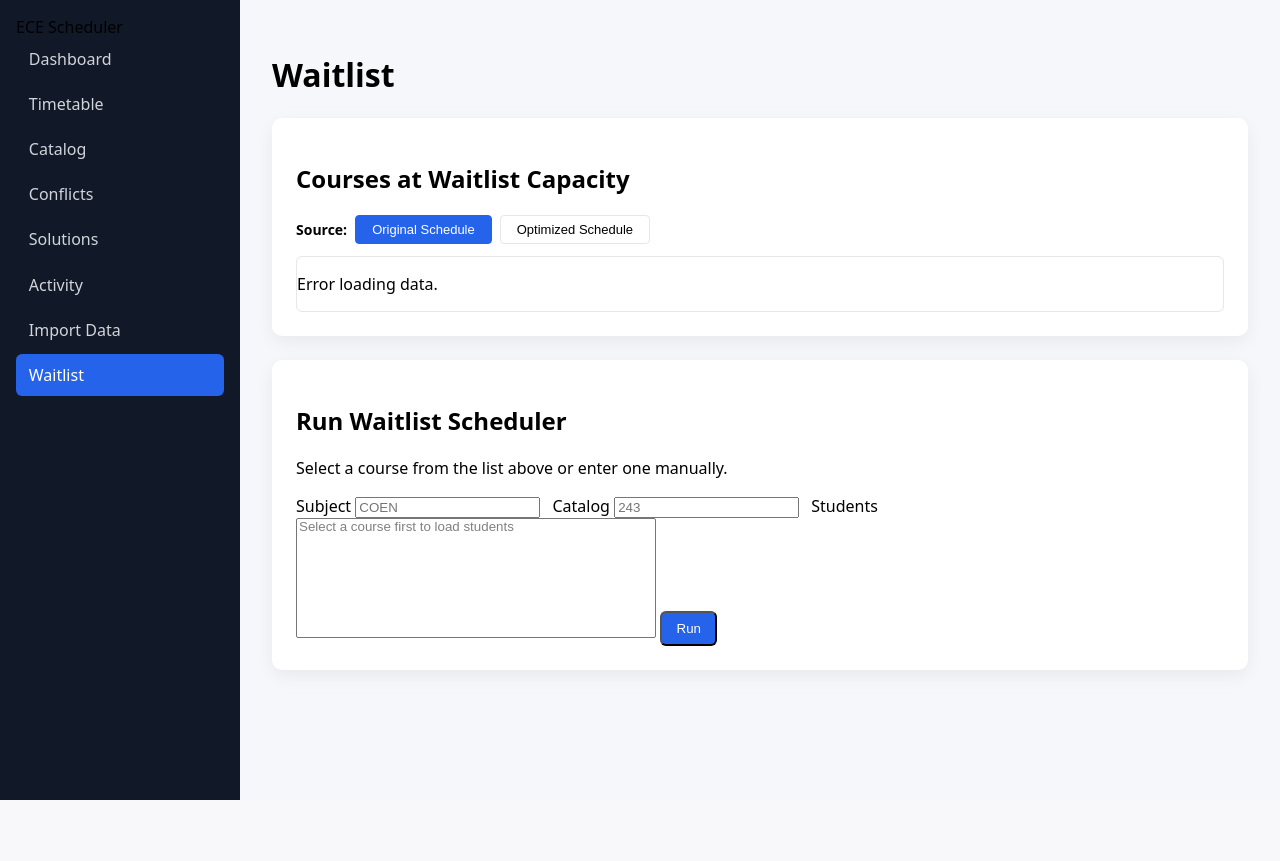
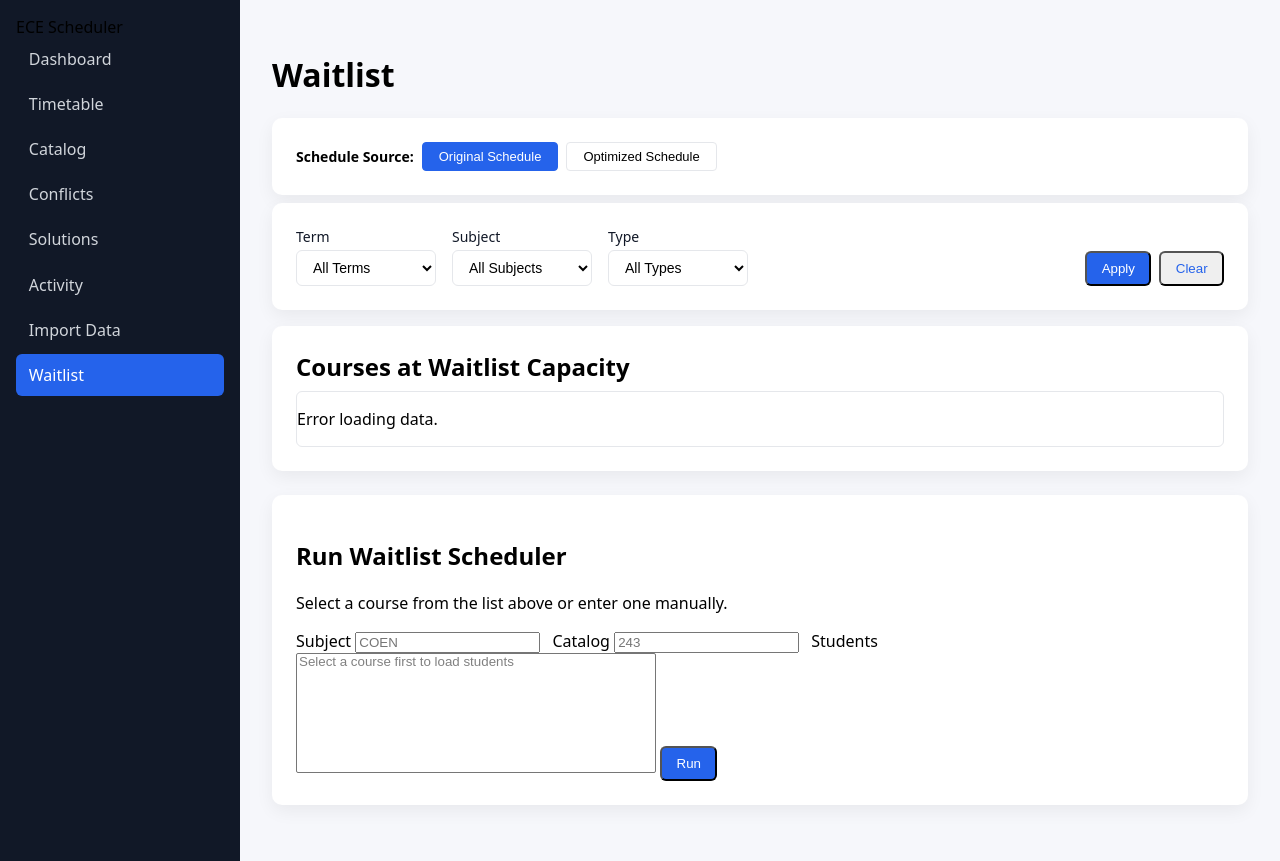
Before and after one commit to CelinZiad/490-10-Classes-Scheduler, a Flask app: page /waitlist in a window 1280 px wide. Before the commit the page ends 800 px from the top, so only its background shows below. Run offline with Flask 3, Linux system fonts and the light colour scheme; data that the repository does not hold is empty; some libraries are stand-ins or nearby versions.

Commit message:
fix: add filters and deduplicate waitlist table rows
Add term, subject, and component type filter dropdowns to the waitlist
page. Fix duplicate rows caused by multiple meeting patterns per section
by using GROUP BY instead of raw SELECT (2077 → 128 unique rows).

```diff
--- a/app.py
+++ b/app.py
@@ -687,23 +687,87 @@ def waitlist():
     return render_template(ROUTE_TEMPLATES.get('/waitlist', 'waitlist.html'))
 
 
+@app.get('/api/waitlist/filters')
+def api_waitlist_filters():
+    """Return distinct term / subject / component values for the waitlist filter bar."""
+    source = request.args.get('source', 'scheduleterm')
+    table = 'optimized_schedule' if source == 'optimized' else 'scheduleterm'
+
+    def _label(ymd):
+        if not ymd:
+            return 'Unknown term'
+        y, m = int(ymd[:4]), int(ymd[5:7])
+        if 1 <= m <= 4:
+            return f'Winter {y}'
+        if 5 <= m <= 8:
+            return f'Summer {y}'
+        return f'Fall {y}'
+
+    try:
+        terms = db.session.execute(db.text(f"""
+            SELECT termcode,
+                   to_char(MIN(classstartdate)
+                           FILTER (WHERE classstartdate BETWEEN '2000-01-01' AND '2100-12-31'),
+                           'YYYY-MM-DD') AS first_date
+            FROM {table}
+            WHERE termcode IS NOT NULL
+            GROUP BY termcode ORDER BY termcode DESC
+        """)).mappings().all()
+
+        subjects = db.session.execute(db.text(f"""
+            SELECT DISTINCT subject FROM {table}
+            WHERE subject IS NOT NULL ORDER BY subject
+        """)).scalars().all()
+
+        components = db.session.execute(db.text(f"""
+            SELECT DISTINCT componentcode FROM {table}
+            WHERE componentcode IS NOT NULL ORDER BY componentcode
+        """)).scalars().all()
+
+        return jsonify({
+            'terms': [{'code': r['termcode'], 'name': _label(r['first_date'])} for r in terms],
+            'subjects': subjects,
+            'components': components,
+        })
+    except Exception as e:
+        app.logger.error('waitlist filters error: %s', e)
+        return jsonify({'terms': [], 'subjects': [], 'components': []}), 500
+
+
 @app.get('/api/waitlist/stats')
 def api_waitlist_stats():
     source = request.args.get('source', 'scheduleterm')
+    term = request.args.get('term', type=int)
+    subject = request.args.get('subject')
+    component = request.args.get('component')
+
     try:
+        params = {}
         if source == 'optimized':
-            rows = db.session.execute(
-                db.text(
-                    """
-                    SELECT DISTINCT subject, catalog, section, componentcode,
-                           currentwaitlisttotal, waitlistcapacity,
-                           enrollmentcapacity, currentenrollment
-                    FROM optimized_schedule
-                    WHERE classstarttime IS NOT NULL
-                    ORDER BY subject, catalog, section
-                    """
-                )
-            ).mappings().all()
+            query = """
+                SELECT subject, catalog, section, componentcode,
+                       MAX(currentwaitlisttotal) AS currentwaitlisttotal,
+                       MAX(waitlistcapacity) AS waitlistcapacity,
+                       MAX(enrollmentcapacity) AS enrollmentcapacity,
+                       MAX(currentenrollment) AS currentenrollment
+                FROM optimized_schedule
+                WHERE classstarttime IS NOT NULL
+            """
+            if term:
+                query += " AND termcode = :term"
+                params['term'] = term
+            if subject:
+                query += " AND subject = :subject"
+                params['subject'] = subject
+            if component:
+                query += " AND componentcode = :component"
+                params['component'] = component
+            query += """
+                GROUP BY subject, catalog, section, componentcode
+                ORDER BY subject, catalog, section
+            """
+
+            rows = db.session.execute(db.text(query), params).mappings().all()
             out = [{
                 'subject': r['subject'],
                 'catalog': r['catalog'],
@@ -715,21 +779,33 @@ def api_waitlist_stats():
                 'currentEnrollment': r.get('currentenrollment') or 0,
             } for r in rows]
         else:
-            rows = db.session.execute(
-                db.text(
-                    """
-                    SELECT st.subject, st.catalog, st.section,
-                           st.currentwaitlisttotal, st.waitlistcapacity,
-                           st.enrollmentcapacity, st.currentenrollment
-                    FROM scheduleterm st
-                    JOIN sequencecourse c ON c.subject = st.subject AND c.catalog = st.catalog
-                    WHERE st.waitlistcapacity IS NOT NULL
-                      AND st.waitlistcapacity > 0
-                      AND st.currentwaitlisttotal >= st.waitlistcapacity
-                    ORDER BY st.currentwaitlisttotal DESC
-                    """
-                )
-            ).mappings().all()
+            query = """
+                SELECT st.subject, st.catalog, st.section,
+                       MAX(st.currentwaitlisttotal) AS currentwaitlisttotal,
+                       MAX(st.waitlistcapacity) AS waitlistcapacity,
+                       MAX(st.enrollmentcapacity) AS enrollmentcapacity,
+                       MAX(st.currentenrollment) AS currentenrollment
+                FROM scheduleterm st
+                JOIN sequencecourse c ON c.subject = st.subject AND c.catalog = st.catalog
+                WHERE st.waitlistcapacity IS NOT NULL
+                  AND st.waitlistcapacity > 0
+                  AND st.currentwaitlisttotal >= st.waitlistcapacity
+            """
+            if term:
+                query += " AND st.termcode = :term"
+                params['term'] = term
+            if subject:
+                query += " AND st.subject = :subject"
+                params['subject'] = subject
+            if component:
+                query += " AND st.componentcode = :component"
+                params['component'] = component
+            query += """
+                GROUP BY st.subject, st.catalog, st.section
+                ORDER BY MAX(st.currentwaitlisttotal) DESC
+            """
+
+            rows = db.session.execute(db.text(query), params).mappings().all()
             out = [{
                 'subject': r['subject'],
                 'catalog': r['catalog'],
--- a/static/js/waitlist.js
+++ b/static/js/waitlist.js
@@ -1,16 +1,59 @@
 let currentSource = 'scheduleterm';
+
+const termFilter = document.getElementById('wl-term-filter');
+const subjectFilter = document.getElementById('wl-subject-filter');
+const componentFilter = document.getElementById('wl-component-filter');
+
+async function loadWaitlistFilters(){
+  try{
+    const res = await fetch(`/api/waitlist/filters?source=${currentSource}`);
+    if(!res.ok) return;
+    const data = await res.json();
+
+    const prevTerm = termFilter.value;
+    termFilter.innerHTML = '<option value="">All Terms</option>' +
+      data.terms.map(t => `<option value="${t.code}">${t.name}</option>`).join('');
+    if(prevTerm) termFilter.value = prevTerm;
+
+    const prevSubject = subjectFilter.value;
+    subjectFilter.innerHTML = '<option value="">All Subjects</option>' +
+      data.subjects.map(s => `<option value="${s}">${s}</option>`).join('');
+    if(prevSubject && data.subjects.includes(prevSubject)) subjectFilter.value = prevSubject;
+
+    const prevComp = componentFilter.value;
+    componentFilter.innerHTML = '<option value="">All Types</option>' +
+      data.components.map(c => `<option value="${c}">${c}</option>`).join('');
+    if(prevComp && data.components.includes(prevComp)) componentFilter.value = prevComp;
+  }catch(e){
+    console.error('Failed to load filters', e);
+  }
+}
+
+function getFilterParams(){
+  const params = new URLSearchParams();
+  params.set('source', currentSource);
+  if(termFilter.value) params.set('term', termFilter.value);
+  if(subjectFilter.value) params.set('subject', subjectFilter.value);
+  if(componentFilter.value) params.set('component', componentFilter.value);
+  return params.toString();
+}
 
 async function loadWaitlistStats(){
   const container = document.getElementById('waitlist-table-container');
+  const rowCount = document.getElementById('wl-row-count');
   container.innerHTML = 'Loading...';
+  rowCount.textContent = '';
   try{
-    const res = await fetch(`/api/waitlist/stats?source=${currentSource}`);
+    const res = await fetch(`/api/waitlist/stats?${getFilterParams()}`);
     if(!res.ok) throw new Error('Failed to load');
     const data = await res.json();
     if(!data.length){
       container.innerHTML = '<p>No courses found.</p>';
+      rowCount.textContent = '0 rows';
       return;
     }
+
+    rowCount.textContent = `${data.length} row${data.length !== 1 ? 's' : ''}`;
 
     const table = document.createElement('table');
     table.className = 'data-table';
@@ -121,7 +164,6 @@ async function loadStudentsDropdown(subject, catalog){
   const sel = document.getElementById('wl-students');
   sel.innerHTML = '<option disabled>Loading...</option>';
 
-  // Also show the candidate panel
   const panel = document.getElementById('wl-students-panel');
   const list = document.getElementById('wl-students-list');
   panel.style.display = 'none';
@@ -139,7 +181,6 @@ async function loadStudentsDropdown(subject, catalog){
       return;
     }
 
-    // Populate dropdown
     sel.innerHTML = '';
     data.forEach(s => {
       const opt = document.createElement('option');
@@ -148,7 +189,6 @@ async function loadStudentsDropdown(subject, catalog){
       sel.appendChild(opt);
     });
 
-    // Populate checkbox panel
     list.innerHTML = '';
     data.forEach(s => {
       const el = document.createElement('div');
@@ -164,23 +204,35 @@ async function loadStudentsDropdown(subject, catalog){
   }
 }
 
+function switchSource(src){
+  currentSource = src;
+  document.getElementById('source-scheduleterm').classList.toggle('active', src === 'scheduleterm');
+  document.getElementById('source-optimized').classList.toggle('active', src === 'optimized');
+  loadWaitlistFilters().then(() => loadWaitlistStats());
+}
+
 document.addEventListener('DOMContentLoaded', ()=>{
-  loadWaitlistStats();
+  loadWaitlistFilters().then(() => loadWaitlistStats());
+
   document.getElementById('wl-run').addEventListener('click', runWaitlist);
 
   // Source toggle
-  document.getElementById('source-scheduleterm').addEventListener('click', ()=>{
-    currentSource = 'scheduleterm';
-    document.getElementById('source-scheduleterm').classList.add('active');
-    document.getElementById('source-optimized').classList.remove('active');
+  document.getElementById('source-scheduleterm').addEventListener('click', ()=> switchSource('scheduleterm'));
+  document.getElementById('source-optimized').addEventListener('click', ()=> switchSource('optimized'));
+
+  // Filter controls
+  document.getElementById('wl-apply-filters').addEventListener('click', ()=> loadWaitlistStats());
+  document.getElementById('wl-clear-filters').addEventListener('click', ()=>{
+    termFilter.value = '';
+    subjectFilter.value = '';
+    componentFilter.value = '';
     loadWaitlistStats();
   });
-  document.getElementById('source-optimized').addEventListener('click', ()=>{
-    currentSource = 'optimized';
-    document.getElementById('source-optimized').classList.add('active');
-    document.getElementById('source-scheduleterm').classList.remove('active');
-    loadWaitlistStats();
-  });
+
+  // Auto-apply on dropdown change
+  termFilter.addEventListener('change', ()=> loadWaitlistStats());
+  subjectFilter.addEventListener('change', ()=> loadWaitlistStats());
+  componentFilter.addEventListener('change', ()=> loadWaitlistStats());
 
   // Add selected checkbox students to dropdown selection
   document.getElementById('wl-add-selected').addEventListener('click', ()=>{
--- a/templates/waitlist.html
+++ b/templates/waitlist.html
@@ -5,12 +5,45 @@
 {% block content %}
 <h1>Waitlist</h1>
 
-<section class="card">
-  <h2>Courses at Waitlist Capacity</h2>
-  <div class="source-toggle" style="margin-bottom:12px;">
-    <label>Source:</label>
+<div class="card source-toggle-card">
+  <div class="source-toggle">
+    <label>Schedule Source:</label>
     <button id="source-scheduleterm" class="source-btn active">Original Schedule</button>
     <button id="source-optimized" class="source-btn">Optimized Schedule</button>
+  </div>
+</div>
+
+<div class="card filter-card">
+  <div class="filter-bar">
+    <div class="filter-group">
+      <label for="wl-term-filter">Term</label>
+      <select id="wl-term-filter">
+        <option value="">All Terms</option>
+      </select>
+    </div>
+    <div class="filter-group">
+      <label for="wl-subject-filter">Subject</label>
+      <select id="wl-subject-filter">
+        <option value="">All Subjects</option>
+      </select>
+    </div>
+    <div class="filter-group">
+      <label for="wl-component-filter">Type</label>
+      <select id="wl-component-filter">
+        <option value="">All Types</option>
+      </select>
+    </div>
+    <div class="filter-actions">
+      <button id="wl-apply-filters" class="btn btn-primary">Apply</button>
+      <button id="wl-clear-filters" class="btn btn-ghost">Clear</button>
+    </div>
+  </div>
+</div>
+
+<section class="card">
+  <div style="display:flex; justify-content:space-between; align-items:center; margin-bottom:8px;">
+    <h2 style="margin:0;">Courses at Waitlist Capacity</h2>
+    <span id="wl-row-count" style="font-size:0.875rem; color:#6b7280;"></span>
   </div>
   <div id="waitlist-table-container" style="max-height:520px; overflow-y:auto; border:1px solid #e5e7eb; border-radius:6px;">Loading...</div>
 </section>
```
